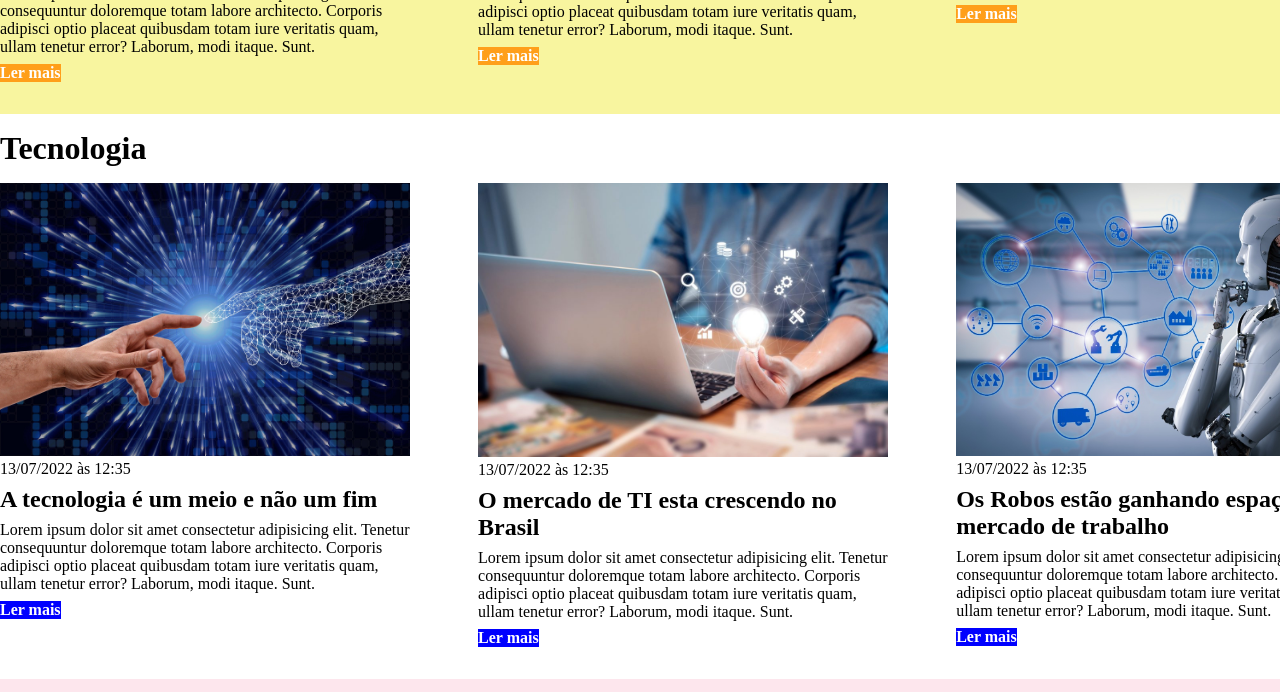
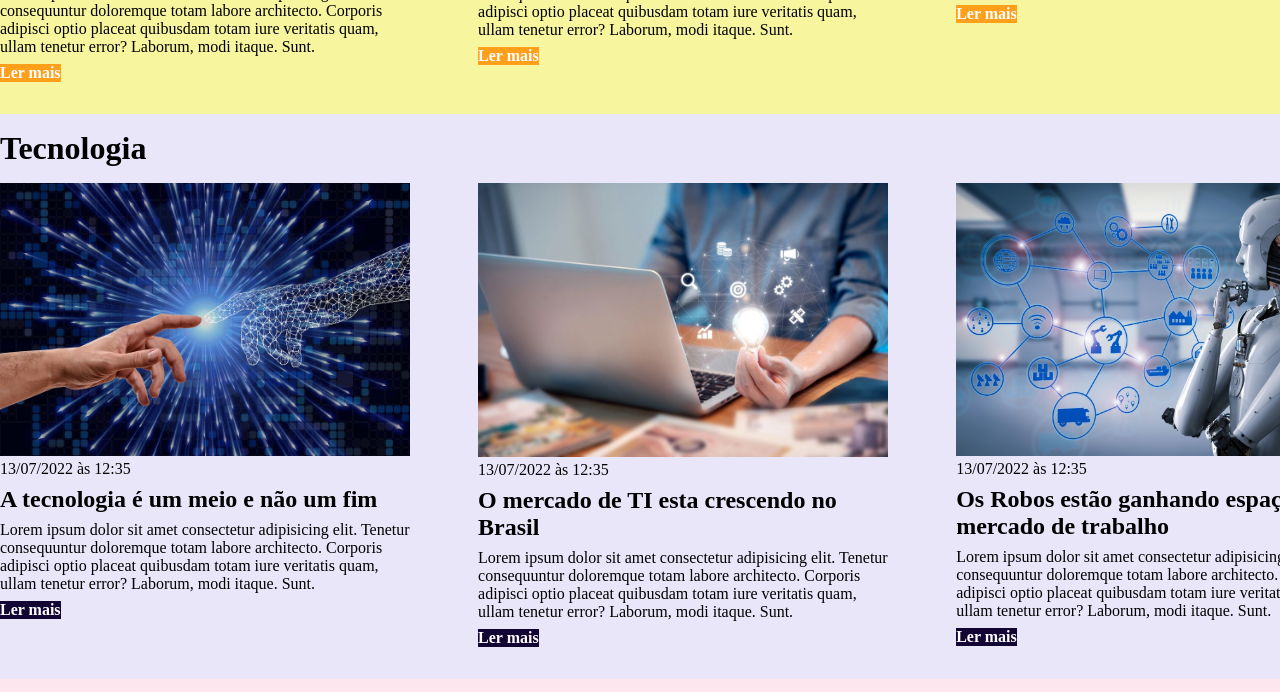
Before and after one commit to RaissaCinglez/exercicio_css, a plain HTML site: page css/index.html in a window 1280 px wide. Shown: the part 1497-2189 px from the top of the page. Drawn offline with Linux system fonts and the light colour scheme.

Commit message:
Update main.css

```diff
--- a/css/main.css
+++ b/css/main.css
@@ -104,11 +104,11 @@ section h2 {
     background-color: #ff9f1a;
 }
 
-#tecnologia {
+#Tecnologia {
     background-color: rgba(53, 18, 206, 0.1);
 }
 
-#tecnologia .articles article a {
+#Tecnologia .articles article a {
     background-color: #120433;
 }
 
```
